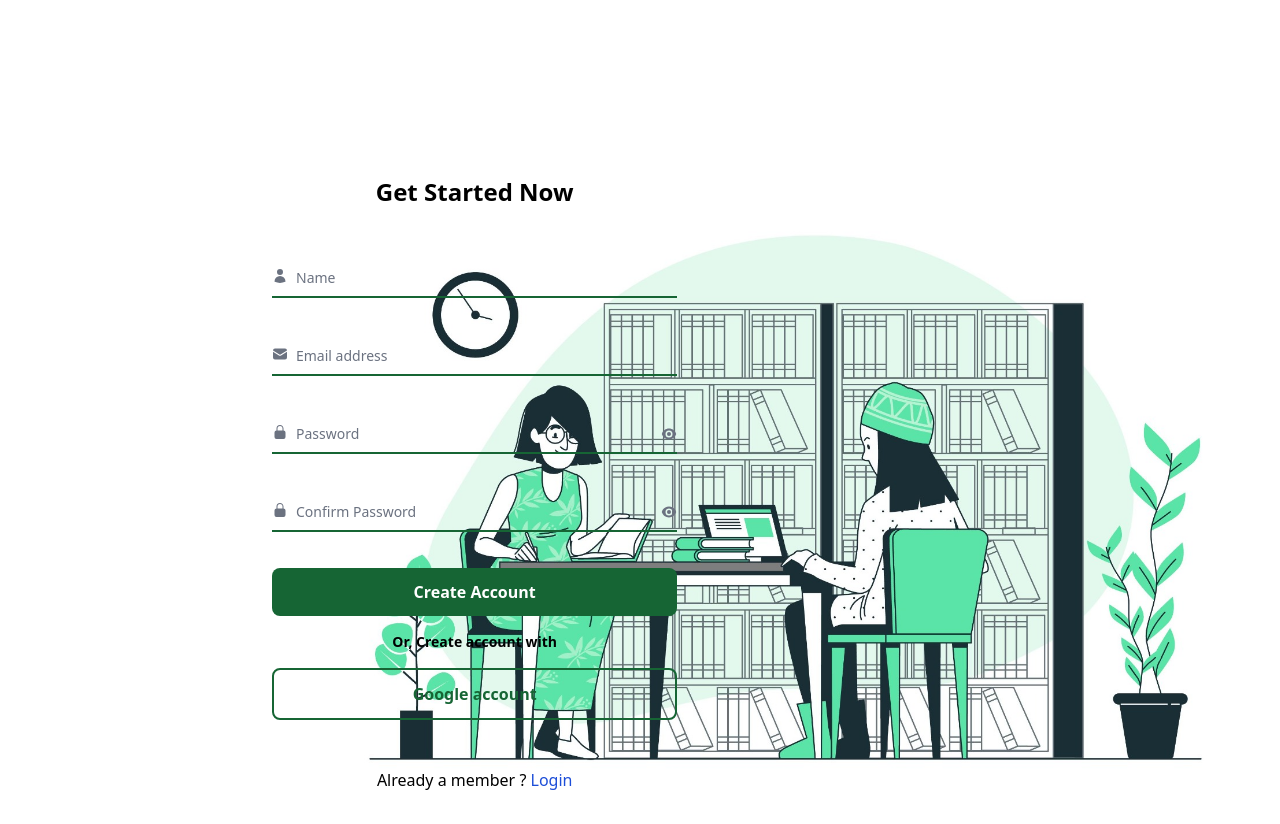
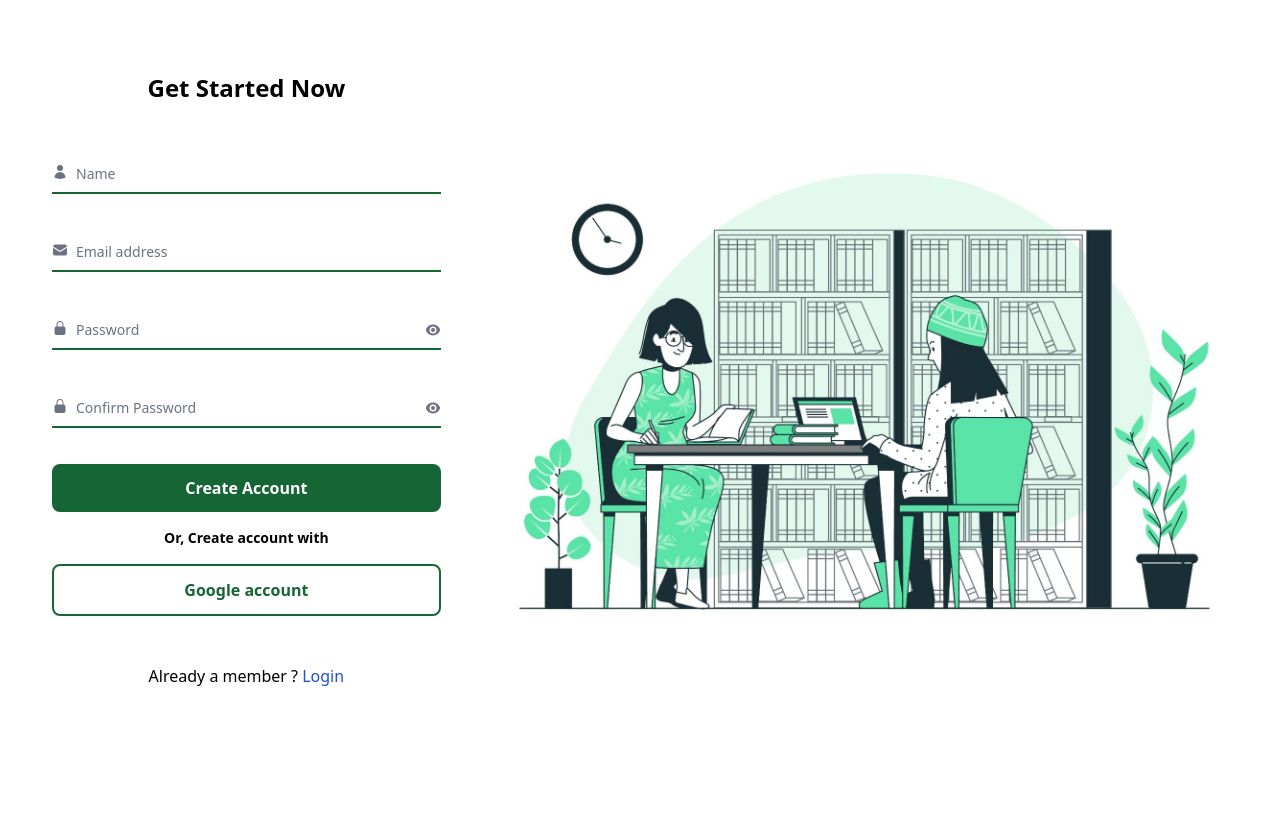
Before and after one commit to ahmedrazek/library-social-media-front, a React (Vite) app: page /signup in a window 1280 px wide. After the commit the page ends 800 px from the top, so only its background shows below. Built offline with nearby package versions, Linux system fonts and the light colour scheme.

Commit message:
some changes in signup

```diff
--- a/src/pages/Signup/index.jsx
+++ b/src/pages/Signup/index.jsx
@@ -47,8 +47,9 @@ export default function Signup() {
 
   return (
     <>
-      <div style={bgStyle}>
-        <div className="md:w-7/12 w-8/12 lg:w-4/12 mx-auto lg:ml-60 mt-36 flex flex-col gap-12">
+      <div className=" container mx-auto my-10 lg:flex lg:flex-row justify-center items-center  gap-5 " >
+
+        <div className=" sm:w-12/12 md:w-7/12 w-8/1 lg:w-4/6 sm:mx-5 flex flex-col gap-12">
           <h2 className=" font-bold text-2xl">Get Started Now</h2>
           <form
             action=""
@@ -305,6 +306,9 @@ export default function Signup() {
             </NavLink>
           </div>
         </div>
+         <div className="h-full">
+          <img src={backgroundImage} alt="signupPhoto" className="h-full"/>
+        </div>
       </div>
     </>
   );
```
